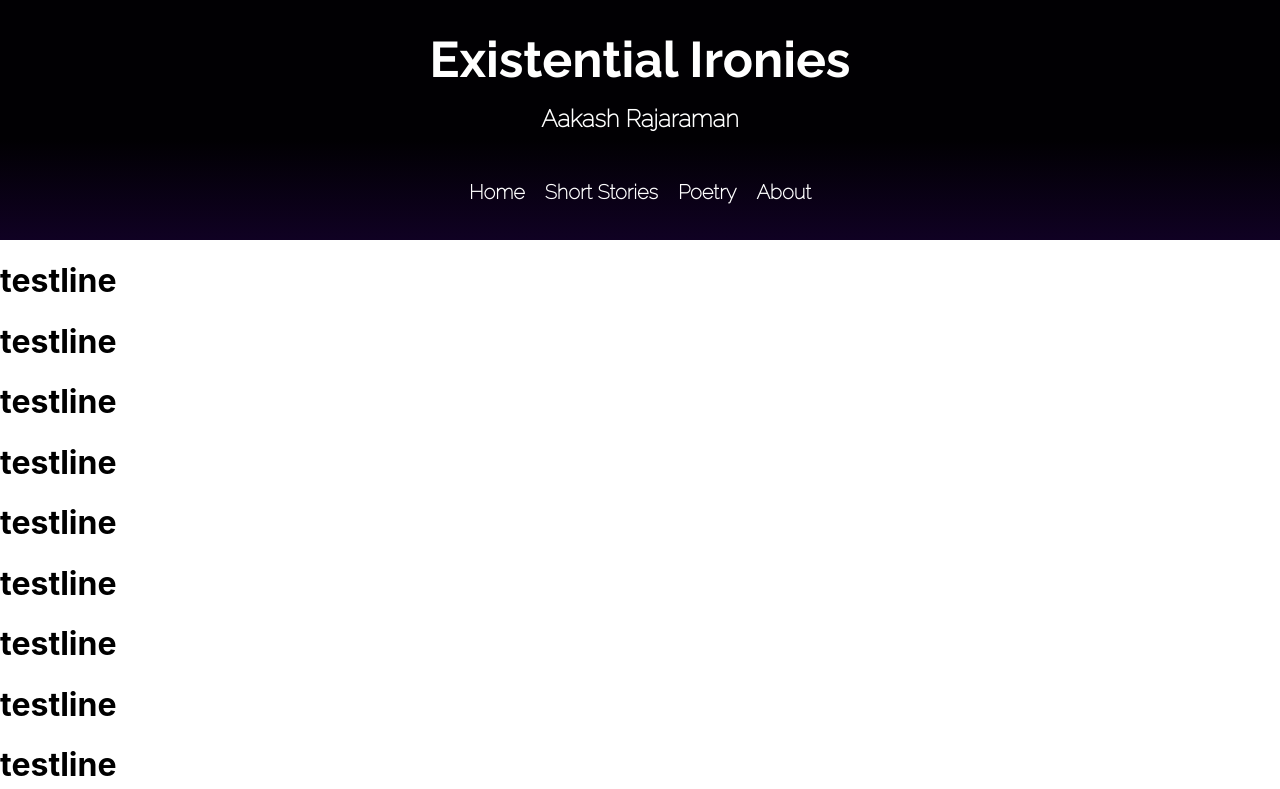
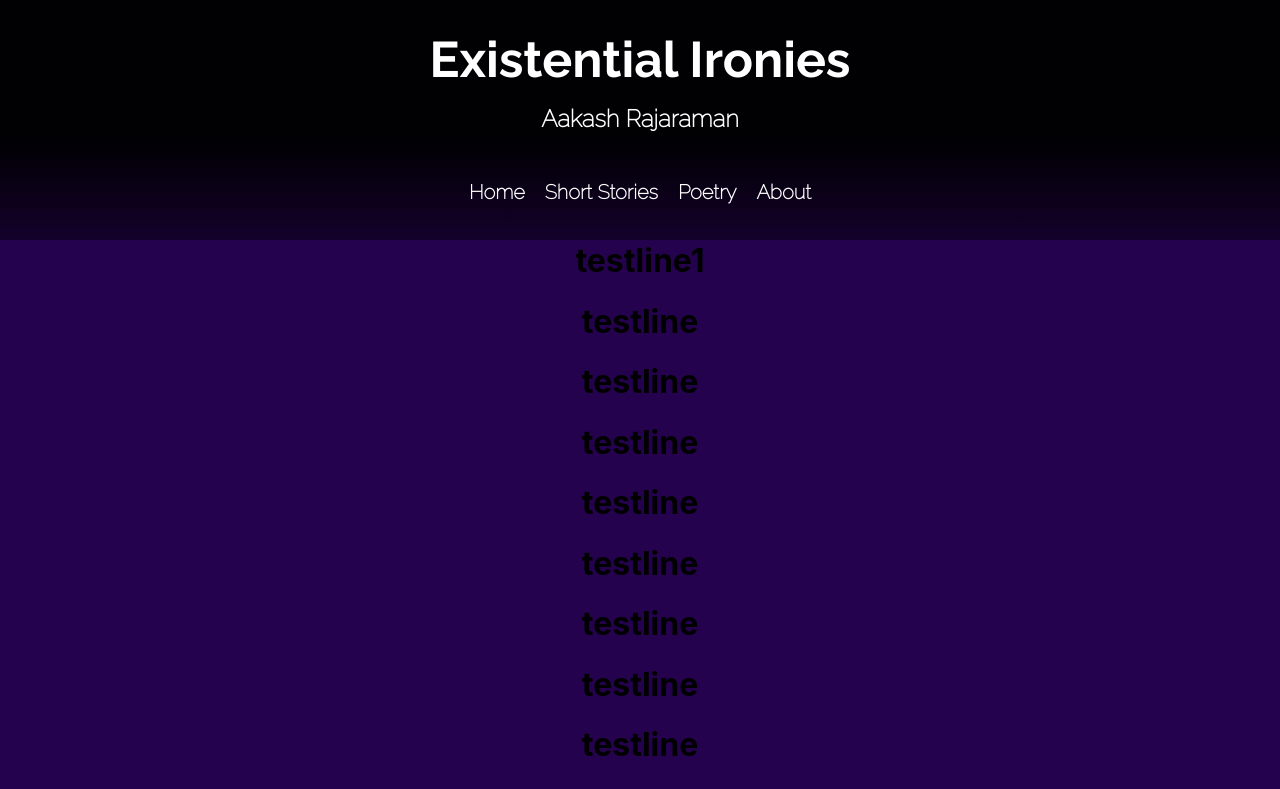
Before and after one commit to aakashrajaraman/writingwebsite, a React (Create React App) app: page / in a window 1280 px wide. Shown: the top 789 px of the page. Built offline with nearby package versions, Linux system fonts and the light colour scheme.

Commit message:
some more changes

```diff
--- a/src/App.js
+++ b/src/App.js
@@ -2,9 +2,6 @@
 import './App.css';
 import { BrowserRouter as Router, Routes, Route } from "react-router-dom";
 import Mainpage from './pages/mainpage';
-import ButtonStyles from './components/testcomponent';
-import Navbar from './components/testcomponent';
-
 function App() {
   return (
     <Router>
--- a/src/components/testcomponent.jsx
+++ b/src/components/testcomponent.jsx
@@ -1,6 +1,4 @@
 import React from 'react';
-import {Link } from "react-router-dom";
-import styled from "styled-components";
 
 
 
--- a/src/pages/mainpage.jsx
+++ b/src/pages/mainpage.jsx
@@ -2,10 +2,9 @@ import Header from "../components/header";
 import "../styles/mainpage.css";
 const Mainpage = (props) => {
     return (
-        <div>
-            <Header />
+        <div class = "main">
             <div class = "one">
-                <h1>testline</h1>
+                <h1>testline1</h1>
                 <h1>testline</h1>
                 <h1>testline</h1>
                 <h1>testline</h1>
@@ -27,7 +26,9 @@ const Mainpage = (props) => {
                 <h1>testline</h1>
 
 </div>
+<Header />
         </div>
+
     )
 }
 export default Mainpage;
--- a/src/styles/header.css
+++ b/src/styles/header.css
@@ -18,5 +18,6 @@ ul {
     position: fixed;
     top: 140px;
     font-family: 'Raleway Thin';
-    background-image: linear-gradient(rgba(1, 0, 3, 1), rgb(16, 1, 35));
+    background-image: linear-gradient(rgba(1, 0, 3, 1), rgba(16, 1, 35, 0.8));
+    margin-bottom: 0;
 }
--- a/src/styles/mainpage.css
+++ b/src/styles/mainpage.css
@@ -1,4 +1,9 @@
+.main{
+    position: relative;
+    top: 120px;
+    background-color: rgba(37, 2, 77, 1);
+}
 .one{
-    position: relative;
-    top: 240px;
+    text-align: center;
+    padding-top: 100px;
 }
--- a/src/styles/navstyles.jsx
+++ b/src/styles/navstyles.jsx
@@ -1,4 +1,4 @@
-import React from "react";
+
 import { Link } from "react-router-dom";
 import styled from "styled-components";
 export const NavLink = styled(Link)`
```
